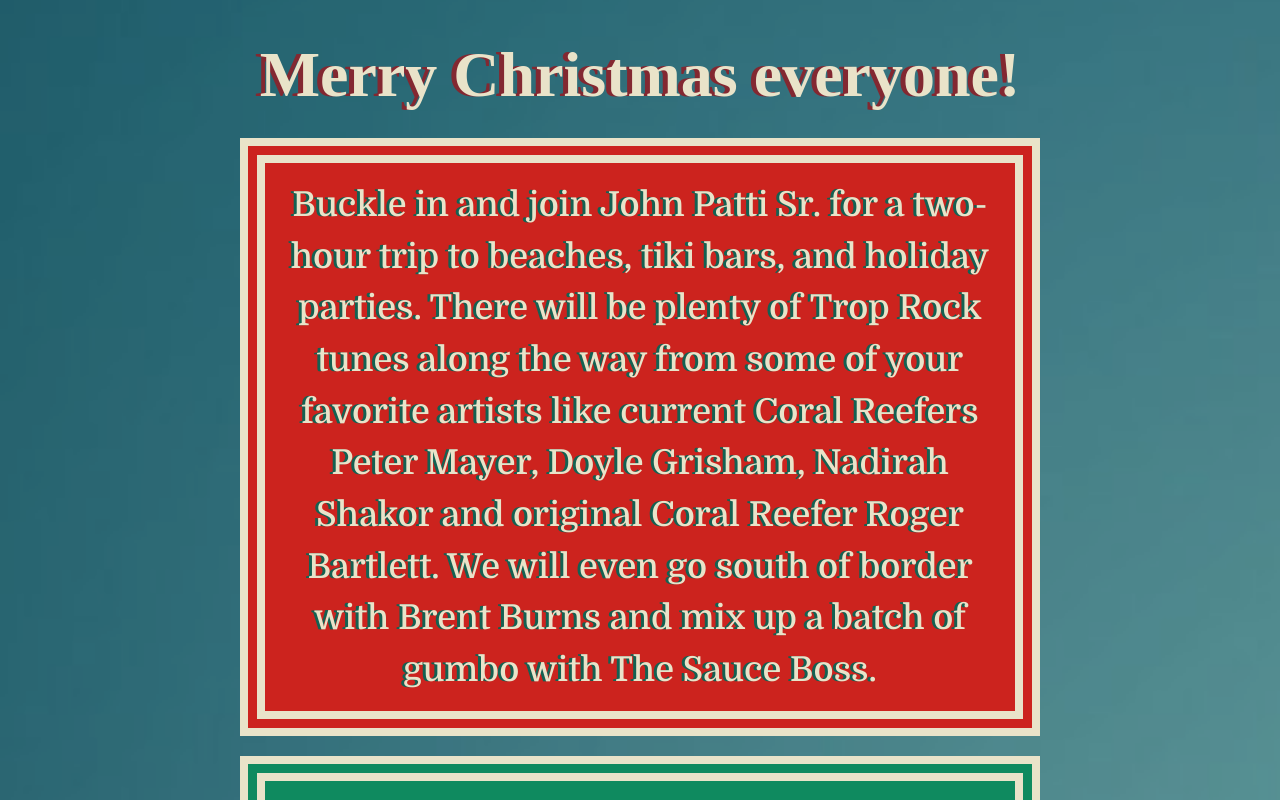
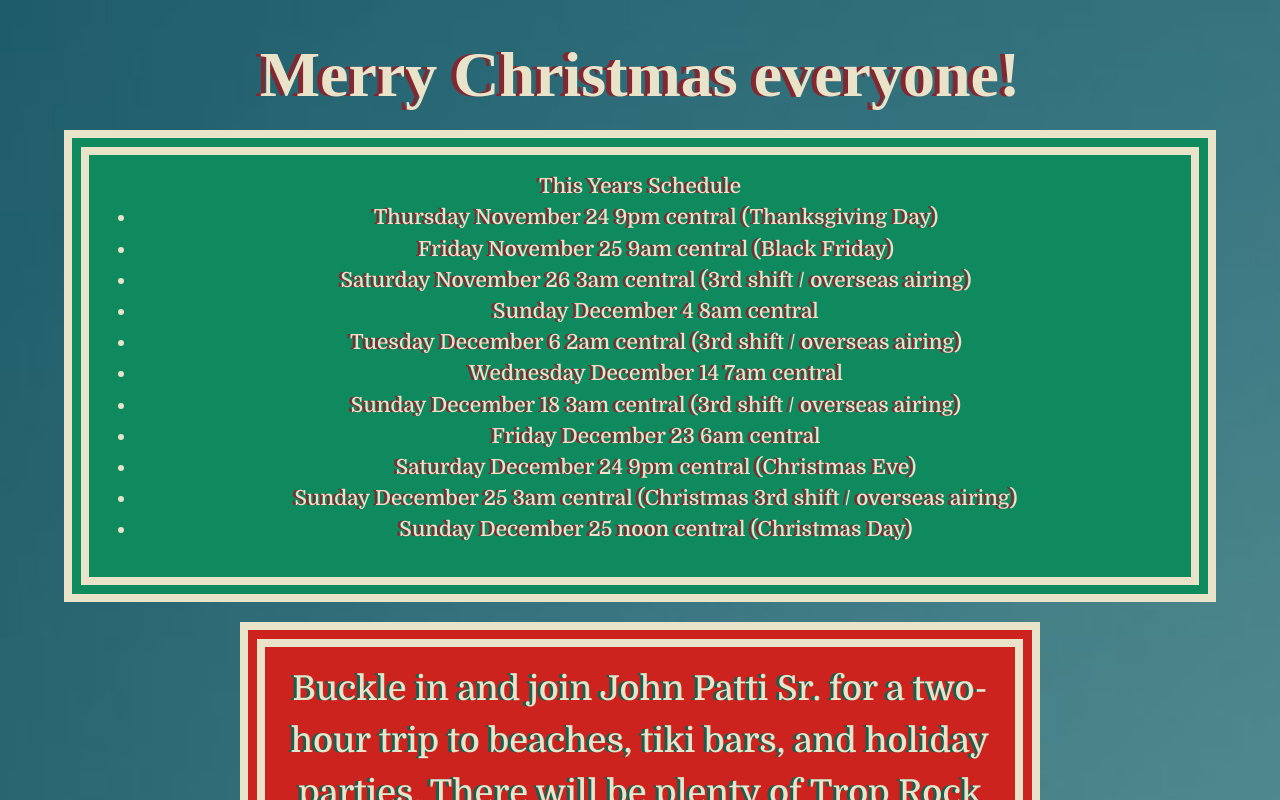
Before and after one commit to snew430/atroprockinchristmas, a React (Create React App) app: page / in a window 1280 px wide. Shown: the part 640-1440 px from the top of the page. Built offline with nearby package versions, Linux system fonts and the light colour scheme; a web font is replaced by a local one.

Commit message:
added schedule

```diff
--- a/src/components/Home/Home.js
+++ b/src/components/Home/Home.js
@@ -23,6 +23,32 @@
           </p>
 
           <h3> Merry Christmas everyone! </h3>
+
+          <p className="schedule green-card">
+            This Years Schedule
+            <ul>
+              <li>Thursday November 24 9pm central (Thanksgiving Day)</li>
+              <li>Friday November 25 9am central (Black Friday)</li>
+              <li>
+                Saturday November 26 3am central (3rd shift / overseas airing)
+              </li>
+              <li>Sunday December 4 8am central</li>
+              <li>
+                Tuesday December 6 2am central (3rd shift / overseas airing)
+              </li>
+              <li>Wednesday December 14 7am central</li>
+              <li>
+                Sunday December 18 3am central (3rd shift / overseas airing)
+              </li>
+              <li>Friday December 23 6am central</li>
+              <li>Saturday December 24 9pm central (Christmas Eve)</li>
+              <li>
+                Sunday December 25 3am central (Christmas 3rd shift / overseas
+                airing)
+              </li>
+              <li>Sunday December 25 noon central (Christmas Day)</li>
+            </ul>
+          </p>
 
           <p className="info-text red-card">
             Buckle in and join John Patti Sr. for a two-hour trip to beaches,
--- a/src/components/Home/Home.scss
+++ b/src/components/Home/Home.scss
@@ -65,6 +65,22 @@
     .link-text {
       border: 3px solid var(--darkGreen-color);
       background-color: var(--darkRed-color);
+    }
+  }
+
+  .schedule {
+    font-size: 1.3rem;
+    text-align: center;
+    color: var(--gold-color);
+    width: 90%;
+    margin: auto;
+
+    @media screen and (max-width: 900px) {
+      font-size: 1.1rem;
+    }
+
+    @media screen and (max-width: 450px) {
+      font-size: 1rem;
     }
   }
 
```
